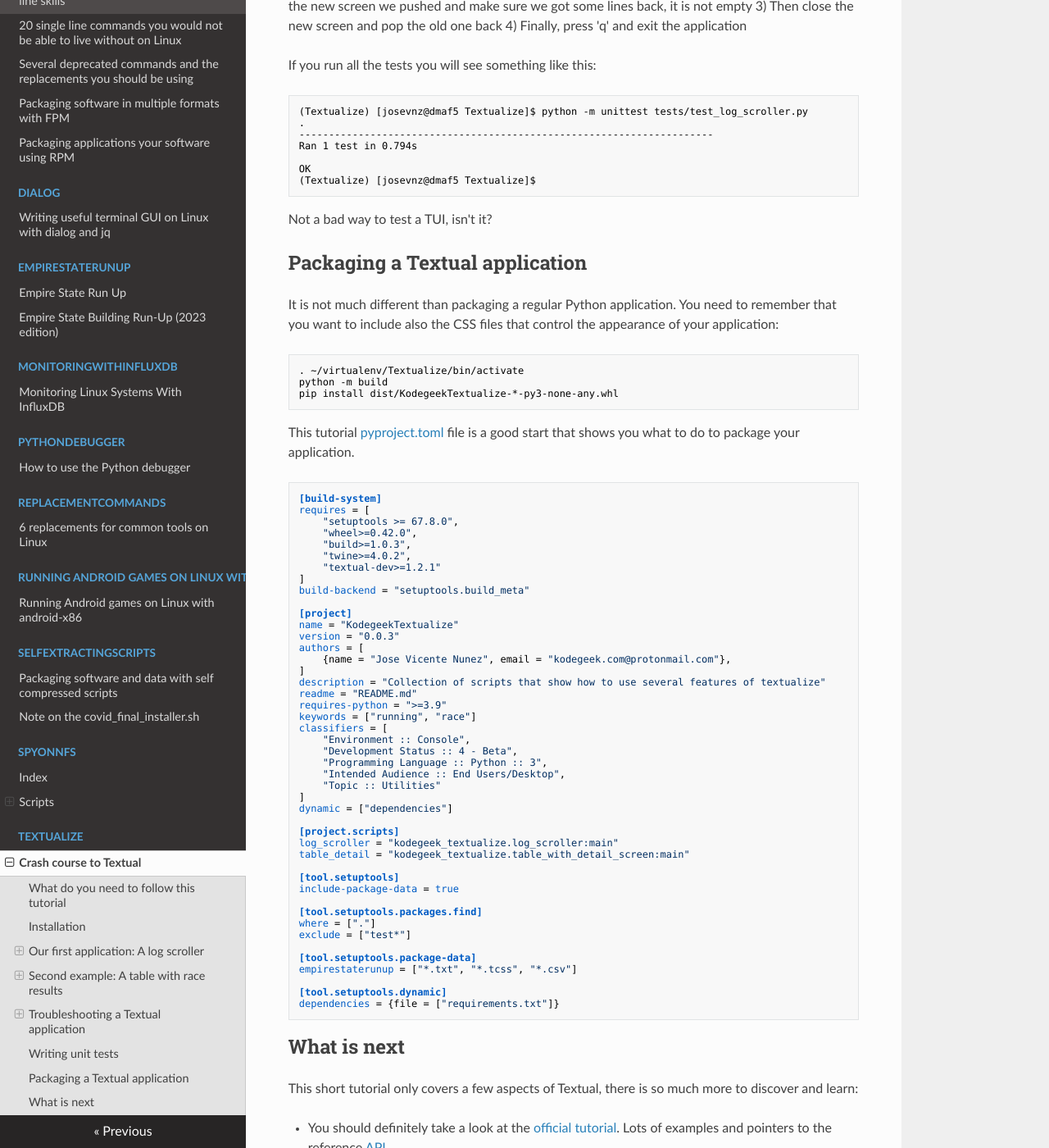
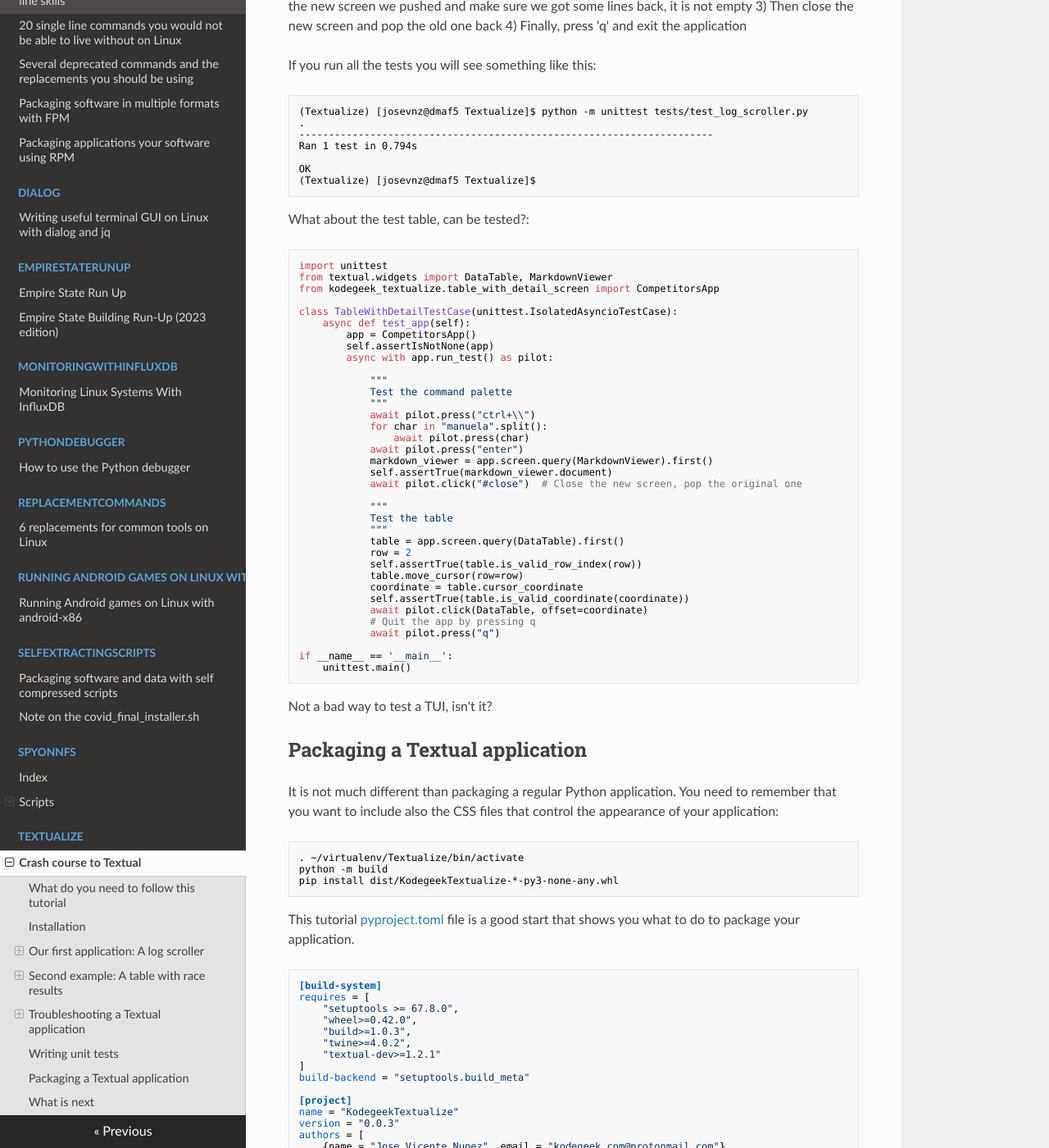
Before and after one commit to josevnz/tutorials, an MkDocs documentation site: the page built from docs/Textualize/TUTORIAL.md, in a window 1280 px wide and 1400 px high, scrolled down 13547 px. Shown: the whole window at 82% size. Built offline with MkDocs 1.6.1, drawn with Linux system fonts in a browser that asks for light colours; nearby versions of some CDN libraries.

Commit message:
Wrote Pilot for TUI

````diff
--- a/docs/Textualize/TUTORIAL.md
+++ b/docs/Textualize/TUTORIAL.md
@@ -655,6 +655,47 @@ OK
 (Textualize) [josevnz@dmaf5 Textualize]$
 ```
 
+What about the test table, can be tested?:
+
+```python
+import unittest
+from textual.widgets import DataTable, MarkdownViewer
+from kodegeek_textualize.table_with_detail_screen import CompetitorsApp
+
+class TableWithDetailTestCase(unittest.IsolatedAsyncioTestCase):
+    async def test_app(self):
+        app = CompetitorsApp()
+        self.assertIsNotNone(app)
+        async with app.run_test() as pilot:
+
+            """
+            Test the command palette
+            """
+            await pilot.press("ctrl+\\")
+            for char in "manuela".split():
+                await pilot.press(char)
+            await pilot.press("enter")
+            markdown_viewer = app.screen.query(MarkdownViewer).first()
+            self.assertTrue(markdown_viewer.document)
+            await pilot.click("#close")  # Close the new screen, pop the original one
+
+            """
+            Test the table
+            """
+            table = app.screen.query(DataTable).first()
+            row = 2
+            self.assertTrue(table.is_valid_row_index(row))
+            table.move_cursor(row=row)
+            coordinate = table.cursor_coordinate
+            self.assertTrue(table.is_valid_coordinate(coordinate))
+            await pilot.click(DataTable, offset=coordinate)
+            # Quit the app by pressing q
+            await pilot.press("q")
+
+if __name__ == '__main__':
+    unittest.main()
+```
+
 Not a bad way to test a TUI, isn't it?
 
 ## Packaging a Textual application
````
Also changed, not shown: 1 other file.
